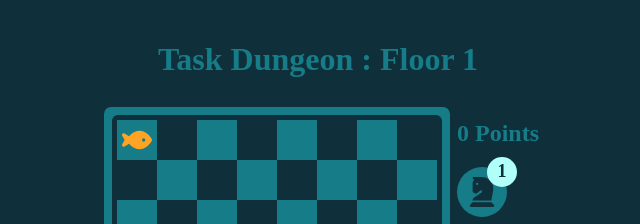
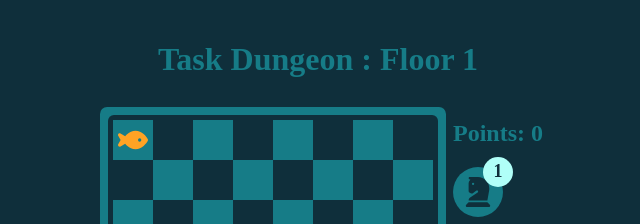
Before and after one commit to Speakman610/taskdungeon, a plain HTML site: page index.html in a window 1280 px wide. Shown: the top 224 px of the page, 322-962 px from the left. Drawn offline with Linux system fonts and the light colour scheme.

Commit message:
Update point text

```diff
--- a/index.html
+++ b/index.html
@@ -15,7 +15,7 @@
         <!-- The dungeon will be generated here -->
       </div>
       <div id="info">
-        <h2><span id="points">0</span> Points</h2>
+        <h2>Points: <span id="points">0</span></h2>
         <div class="info-icon">
           <img src="./assets/chess-knight-solid.svg" />
           <span id="knight-points" class="icon-notif">0</span>
```
